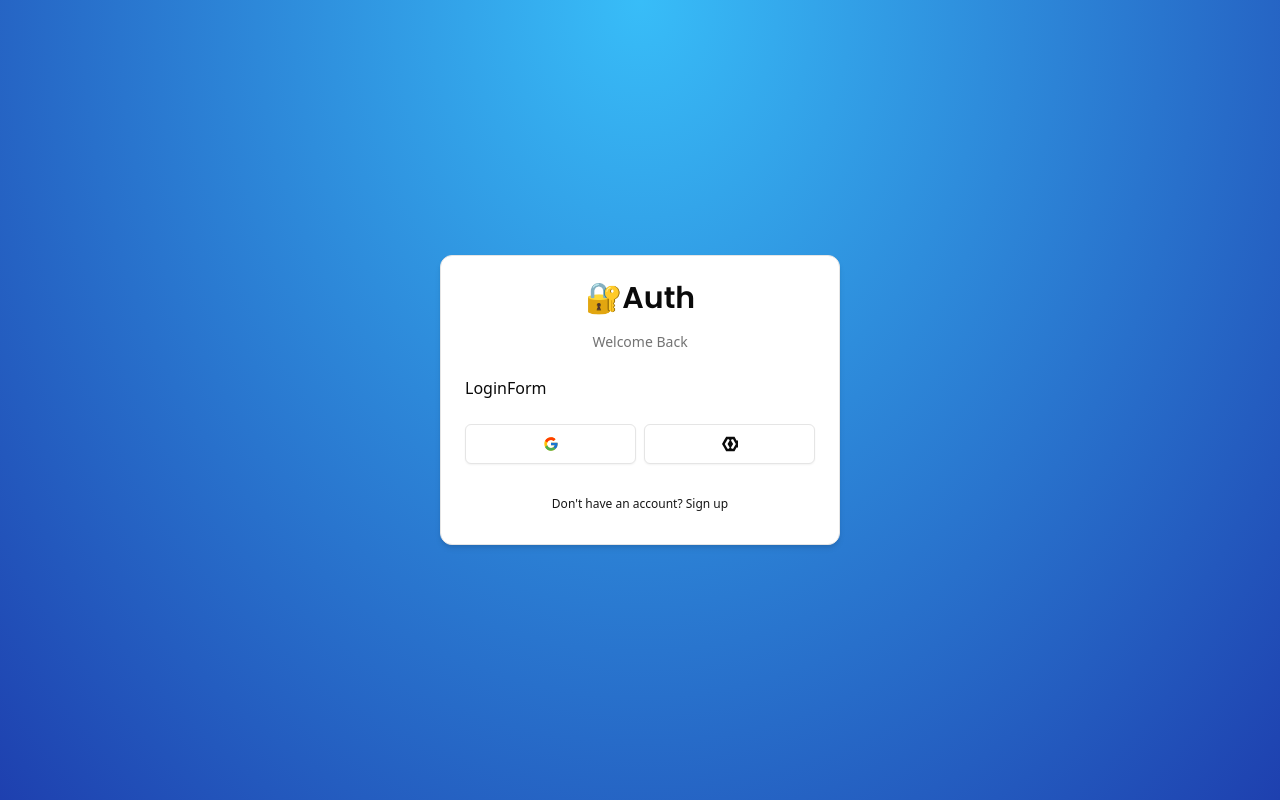
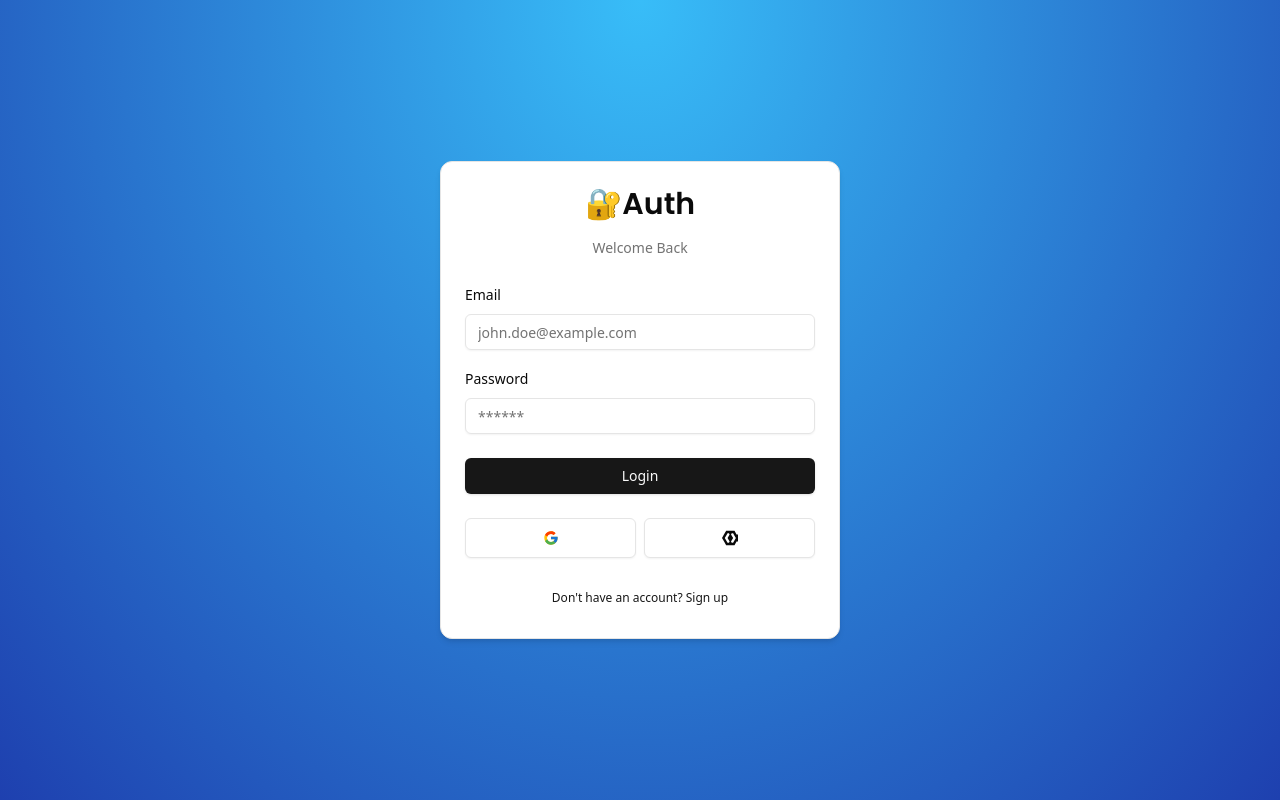
Before and after one commit to gusakos7/authjs-toolkit, a Next.js app: page /auth/login in a window 1280 px wide. Built offline with nearby package versions, Linux system fonts and the light colour scheme.

Commit message:
done with login-form

```diff
--- a/package.json
+++ b/package.json
@@ -9,6 +9,8 @@
     "lint": "next lint"
   },
   "dependencies": {
+    "@hookform/resolvers": "^5.0.1",
+    "@radix-ui/react-label": "^2.1.7",
     "@radix-ui/react-slot": "^1.2.3",
     "class-variance-authority": "^0.7.1",
     "clsx": "^2.1.1",
@@ -16,9 +18,11 @@
     "next": "14.2.29",
     "react": "^18",
     "react-dom": "^18",
+    "react-hook-form": "^7.56.4",
     "react-icons": "^5.5.0",
     "tailwind-merge": "^3.3.0",
-    "tailwindcss-animate": "^1.0.7"
+    "tailwindcss-animate": "^1.0.7",
+    "zod": "^3.25.28"
   },
   "devDependencies": {
     "@types/node": "^20",
--- a/src/components/auth/login-form.tsx
+++ b/src/components/auth/login-form.tsx
@@ -1,7 +1,37 @@
-import React from "react";
+"use client";
+
+import { useForm } from "react-hook-form";
 import { CardWrapper } from "./card-wrapper";
+import { z } from "zod";
+import { zodResolver } from "@hookform/resolvers/zod";
+import { LoginSchema } from "@/schemas";
+import {
+  Form,
+  FormControl,
+  FormField,
+  FormItem,
+  FormLabel,
+  FormMessage,
+} from "../ui/form";
+import { Input } from "../ui/input";
+import { Button } from "../ui/button";
+import { FormError } from "../form-error";
+import { FormSuccess } from "../form-success";
 
 export const LoginForm = () => {
+  const form = useForm<z.infer<typeof LoginSchema>>({
+    resolver: zodResolver(LoginSchema),
+    defaultValues: {
+      email: "",
+      password: "",
+    },
+  });
+
+  const onSumit = (values: z.infer<typeof LoginSchema>) => {
+    console.log(values);
+    // Handle login logic here
+  };
+
   return (
     <CardWrapper
       headerLabel="Welcome Back"
@@ -9,7 +39,48 @@
       backButtonHref="/auth/register"
       showSocial
     >
-      LoginForm
+      <Form {...form}>
+        <form onSubmit={form.handleSubmit(onSumit)} className="space-y-6">
+          <div className="space-y-4">
+            <FormField
+              control={form.control}
+              name="email"
+              render={({ field }) => (
+                <FormItem>
+                  <FormLabel>Email</FormLabel>
+                  <FormControl>
+                    <Input
+                      {...field}
+                      type="email"
+                      placeholder="john.doe@example.com"
+                    />
+                  </FormControl>
+                  <FormMessage />
+                </FormItem>
+              )}
+            />
+            <FormField
+              control={form.control}
+              name="password"
+              render={({ field }) => (
+                <FormItem>
+                  <FormLabel>Password</FormLabel>
+                  <FormControl>
+                    <Input {...field} type="password" placeholder="******" />
+                  </FormControl>
+                  <FormMessage />
+                </FormItem>
+              )}
+            />
+          </div>
+          <FormError message="" />
+          <FormSuccess message="" />
+
+          <Button className="w-full" type="submit">
+            Login
+          </Button>
+        </form>
+      </Form>
     </CardWrapper>
   );
 };
--- /dev/null
+++ b/src/components/form-error.tsx
@@ -0,0 +1,16 @@
+import { BsExclamationTriangle } from "react-icons/bs";
+
+interface FormErrorProps {
+  message?: string;
+}
+
+export const FormError = ({ message }: FormErrorProps) => {
+  if (!message) return null;
+
+  return (
+    <div className="bg-destructive/15 p-3 rounded-md flex items-center gap-x-2 text-sm text-destructive">
+      <BsExclamationTriangle className="w-4 h-4" />
+      <p>{message}</p>
+    </div>
+  );
+};
--- /dev/null
+++ b/src/components/form-success.tsx
@@ -0,0 +1,16 @@
+import { CiCircleCheck } from "react-icons/ci";
+
+interface FormSuccessProps {
+  message?: string;
+}
+
+export const FormSuccess = ({ message }: FormSuccessProps) => {
+  if (!message) return null;
+
+  return (
+    <div className="bg-emerald-500/15 p-3 rounded-md flex items-center gap-x-2 text-sm text-emerald-500">
+      <CiCircleCheck className="w-4 h-4" />
+      <p>{message}</p>
+    </div>
+  );
+};
--- /dev/null
+++ b/src/components/ui/form.tsx
@@ -0,0 +1,178 @@
+"use client"
+
+import * as React from "react"
+import * as LabelPrimitive from "@radix-ui/react-label"
+import { Slot } from "@radix-ui/react-slot"
+import {
+  Controller,
+  FormProvider,
+  useFormContext,
+  type ControllerProps,
+  type FieldPath,
+  type FieldValues,
+} from "react-hook-form"
+
+import { cn } from "@/lib/utils"
+import { Label } from "@/components/ui/label"
+
+const Form = FormProvider
+
+type FormFieldContextValue<
+  TFieldValues extends FieldValues = FieldValues,
+  TName extends FieldPath<TFieldValues> = FieldPath<TFieldValues>
+> = {
+  name: TName
+}
+
+const FormFieldContext = React.createContext<FormFieldContextValue>(
+  {} as FormFieldContextValue
+)
+
+const FormField = <
+  TFieldValues extends FieldValues = FieldValues,
+  TName extends FieldPath<TFieldValues> = FieldPath<TFieldValues>
+>({
+  ...props
+}: ControllerProps<TFieldValues, TName>) => {
+  return (
+    <FormFieldContext.Provider value={{ name: props.name }}>
+      <Controller {...props} />
+    </FormFieldContext.Provider>
+  )
+}
+
+const useFormField = () => {
+  const fieldContext = React.useContext(FormFieldContext)
+  const itemContext = React.useContext(FormItemContext)
+  const { getFieldState, formState } = useFormContext()
+
+  const fieldState = getFieldState(fieldContext.name, formState)
+
+  if (!fieldContext) {
+    throw new Error("useFormField should be used within <FormField>")
+  }
+
+  const { id } = itemContext
+
+  return {
+    id,
+    name: fieldContext.name,
+    formItemId: `${id}-form-item`,
+    formDescriptionId: `${id}-form-item-description`,
+    formMessageId: `${id}-form-item-message`,
+    ...fieldState,
+  }
+}
+
+type FormItemContextValue = {
+  id: string
+}
+
+const FormItemContext = React.createContext<FormItemContextValue>(
+  {} as FormItemContextValue
+)
+
+const FormItem = React.forwardRef<
+  HTMLDivElement,
+  React.HTMLAttributes<HTMLDivElement>
+>(({ className, ...props }, ref) => {
+  const id = React.useId()
+
+  return (
+    <FormItemContext.Provider value={{ id }}>
+      <div ref={ref} className={cn("space-y-2", className)} {...props} />
+    </FormItemContext.Provider>
+  )
+})
+FormItem.displayName = "FormItem"
+
+const FormLabel = React.forwardRef<
+  React.ElementRef<typeof LabelPrimitive.Root>,
+  React.ComponentPropsWithoutRef<typeof LabelPrimitive.Root>
+>(({ className, ...props }, ref) => {
+  const { error, formItemId } = useFormField()
+
+  return (
+    <Label
+      ref={ref}
+      className={cn(error && "text-destructive", className)}
+      htmlFor={formItemId}
+      {...props}
+    />
+  )
+})
+FormLabel.displayName = "FormLabel"
+
+const FormControl = React.forwardRef<
+  React.ElementRef<typeof Slot>,
+  React.ComponentPropsWithoutRef<typeof Slot>
+>(({ ...props }, ref) => {
+  const { error, formItemId, formDescriptionId, formMessageId } = useFormField()
+
+  return (
+    <Slot
+      ref={ref}
+      id={formItemId}
+      aria-describedby={
+        !error
+          ? `${formDescriptionId}`
+          : `${formDescriptionId} ${formMessageId}`
+      }
+      aria-invalid={!!error}
+      {...props}
+    />
+  )
+})
+FormControl.displayName = "FormControl"
+
+const FormDescription = React.forwardRef<
+  HTMLParagraphElement,
+  React.HTMLAttributes<HTMLParagraphElement>
+>(({ className, ...props }, ref) => {
+  const { formDescriptionId } = useFormField()
+
+  return (
+    <p
+      ref={ref}
+      id={formDescriptionId}
+      className={cn("text-[0.8rem] text-muted-foreground", className)}
+      {...props}
+    />
+  )
+})
+FormDescription.displayName = "FormDescription"
+
+const FormMessage = React.forwardRef<
+  HTMLParagraphElement,
+  React.HTMLAttributes<HTMLParagraphElement>
+>(({ className, children, ...props }, ref) => {
+  const { error, formMessageId } = useFormField()
+  const body = error ? String(error?.message ?? "") : children
+
+  if (!body) {
+    return null
+  }
+
+  return (
+    <p
+      ref={ref}
+      id={formMessageId}
+      className={cn("text-[0.8rem] font-medium text-destructive", className)}
+      {...props}
+    >
+      {body}
+    </p>
+  )
+})
+FormMessage.displayName = "FormMessage"
+
+export {
+  useFormField,
+  Form,
+  FormItem,
+  FormLabel,
+  FormControl,
+  FormDescription,
+  FormMessage,
+  FormField,
+}
--- /dev/null
+++ b/src/components/ui/input.tsx
@@ -0,0 +1,22 @@
+import * as React from "react"
+
+import { cn } from "@/lib/utils"
+
+const Input = React.forwardRef<HTMLInputElement, React.ComponentProps<"input">>(
+  ({ className, type, ...props }, ref) => {
+    return (
+      <input
+        type={type}
+        className={cn(
+          "flex h-9 w-full rounded-md border border-input bg-transparent px-3 py-1 text-base shadow-sm transition-colors file:border-0 file:bg-transparent file:text-sm file:font-medium file:text-foreground placeholder:text-muted-foreground focus-visible:outline-none focus-visible:ring-1 focus-visible:ring-ring disabled:cursor-not-allowed disabled:opacity-50 md:text-sm",
+          className
+        )}
+        ref={ref}
+        {...props}
+      />
+    )
+  }
+)
+Input.displayName = "Input"
+
+export { Input }
--- /dev/null
+++ b/src/components/ui/label.tsx
@@ -0,0 +1,26 @@
+"use client"
+
+import * as React from "react"
+import * as LabelPrimitive from "@radix-ui/react-label"
+import { cva, type VariantProps } from "class-variance-authority"
+
+import { cn } from "@/lib/utils"
+
+const labelVariants = cva(
+  "text-sm font-medium leading-none peer-disabled:cursor-not-allowed peer-disabled:opacity-70"
+)
+
+const Label = React.forwardRef<
+  React.ElementRef<typeof LabelPrimitive.Root>,
+  React.ComponentPropsWithoutRef<typeof LabelPrimitive.Root> &
+    VariantProps<typeof labelVariants>
+>(({ className, ...props }, ref) => (
+  <LabelPrimitive.Root
+    ref={ref}
+    className={cn(labelVariants(), className)}
+    {...props}
+  />
+))
+Label.displayName = LabelPrimitive.Root.displayName
+
+export { Label }
--- /dev/null
+++ b/src/schemas/index.ts
@@ -0,0 +1,6 @@
+import { z } from 'zod';
+
+export const LoginSchema = z.object({
+  email: z.string().email({ message: 'Invalid email address' }),
+  password: z.string()
+});
```
Also changed, not shown: 1 other file (tests, documents, lock files or other folders).
